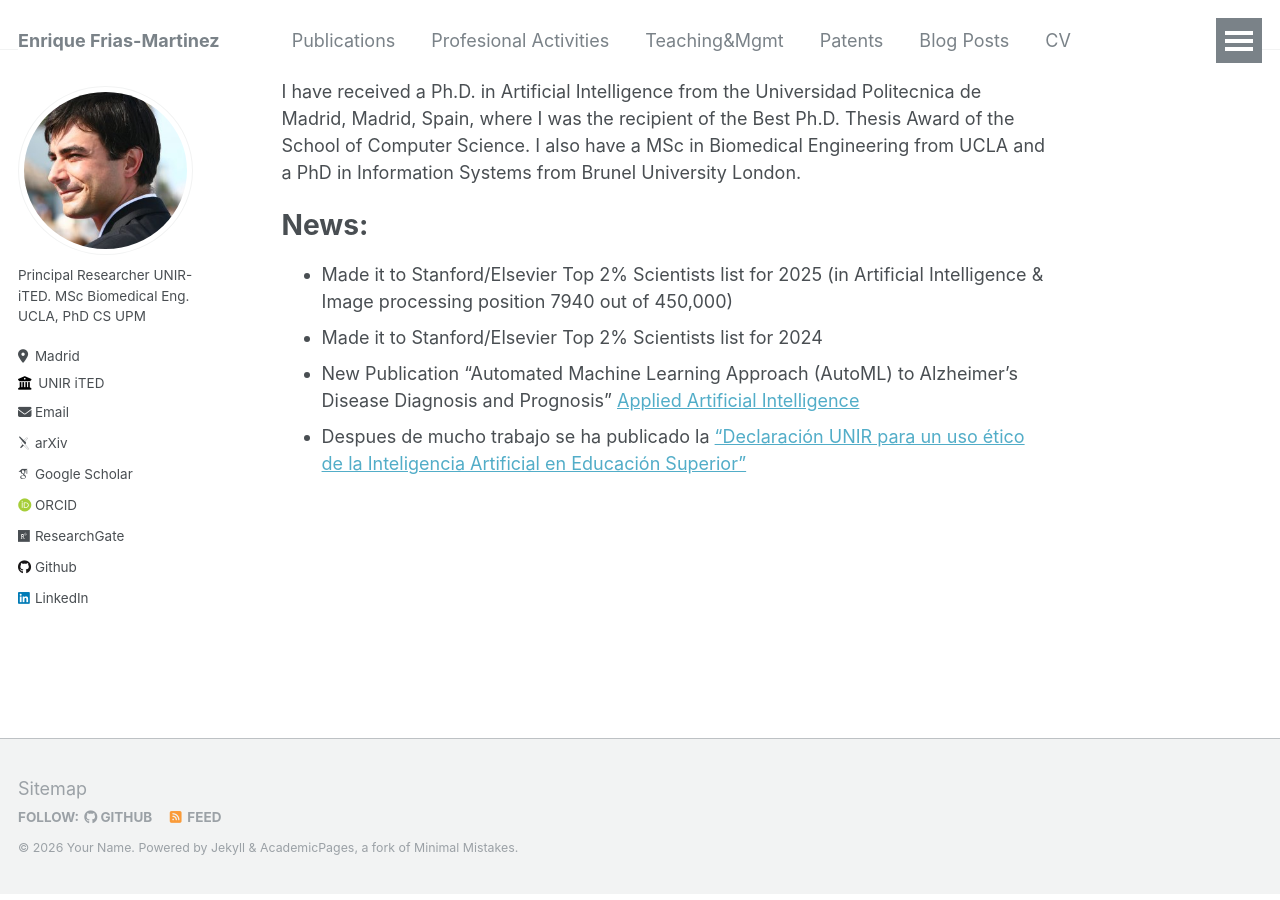
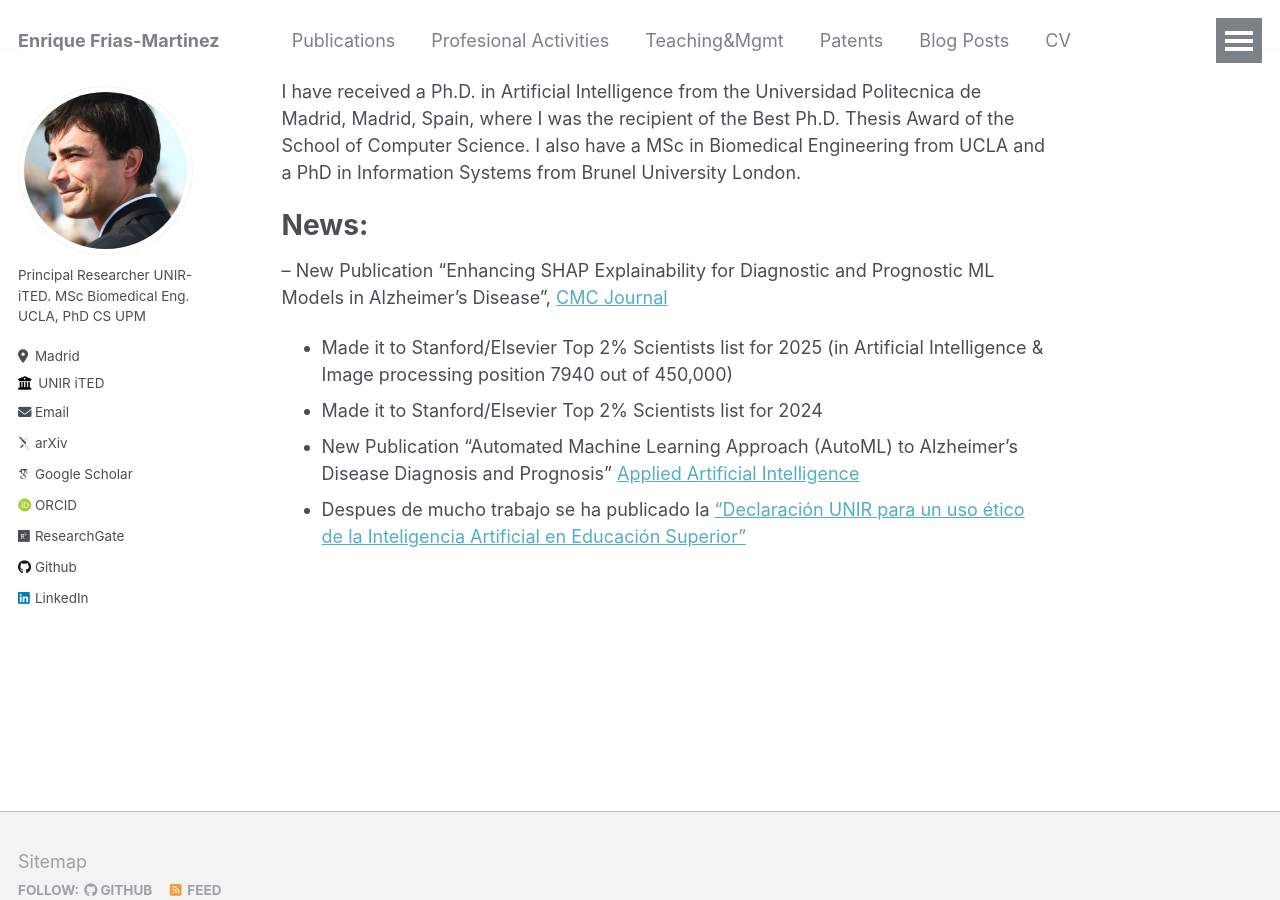
Before and after one commit to ENriqueFRiasM/enriquefriasm.github.io, a Jekyll site: the page built from _pages/about.md, in a window 1280 px wide and 900 px high, scrolled down 604 px. Built offline with Jekyll 4.4.1, drawn with Linux system fonts in a browser that asks for light colours; some web fonts are replaced.

Commit message:
Update about.md

```diff
--- a/_pages/about.md
+++ b/_pages/about.md
@@ -16,6 +16,7 @@ Currently I work as a Senior Researcher at UNIR-iTED (Research Institute for Inn
 I have received a Ph.D. in Artificial Intelligence from the Universidad Politecnica de Madrid, Madrid, Spain, where I was the recipient of the Best Ph.D. Thesis Award of the School of Computer Science. I also have a MSc in Biomedical Engineering from UCLA and a PhD in Information Systems from Brunel University London.
 
 # ﻿News:
+-- New Publication "Enhancing SHAP Explainability for Diagnostic and Prognostic ML Models in Alzheimer’s Disease", [CMC Journal](https://doi.org/10.32604/cmc.2026.076400)
 - Made it to Stanford/Elsevier Top 2% Scientists list for 2025 (in Artificial Intelligence & Image processing position 7940 out of 450,000)
 - Made it to Stanford/Elsevier Top 2% Scientists list for 2024
 - New Publication "Automated Machine Learning Approach (AutoML) to Alzheimer’s Disease Diagnosis and Prognosis" [Applied Artificial Intelligence](https://www.tandfonline.com/doi/full/10.1080/08839514.2025.2565166)
```
